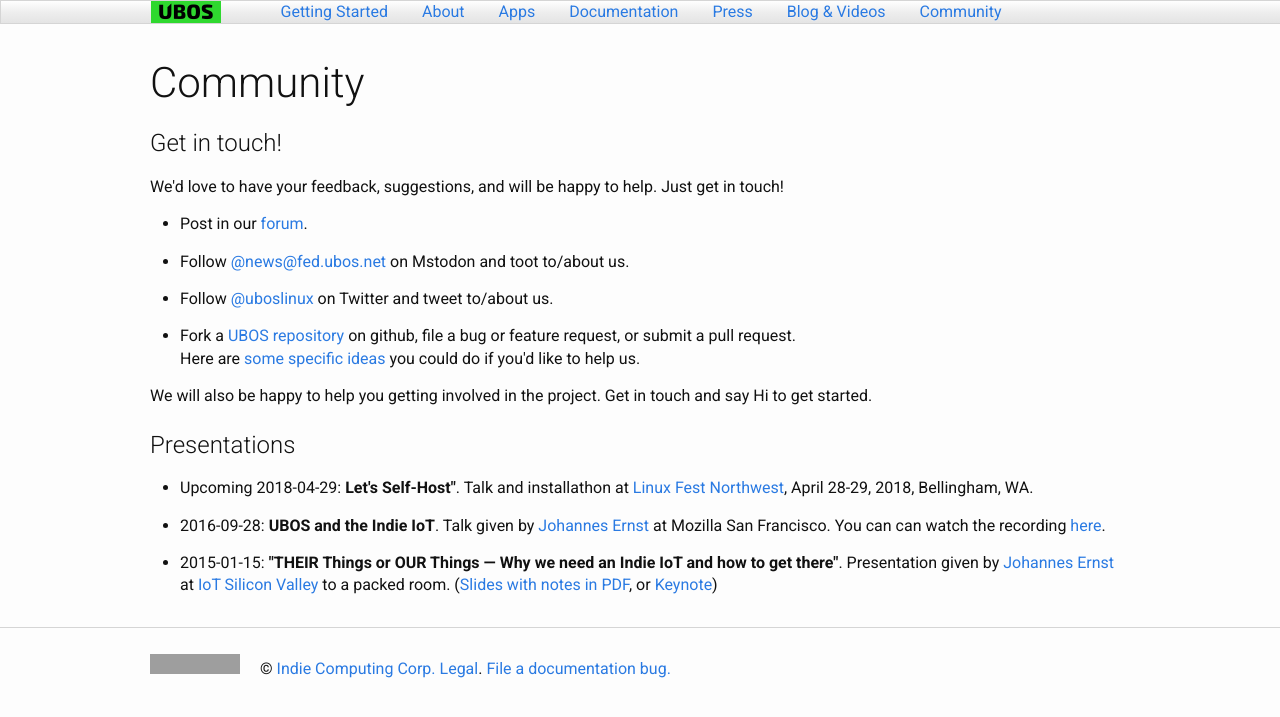
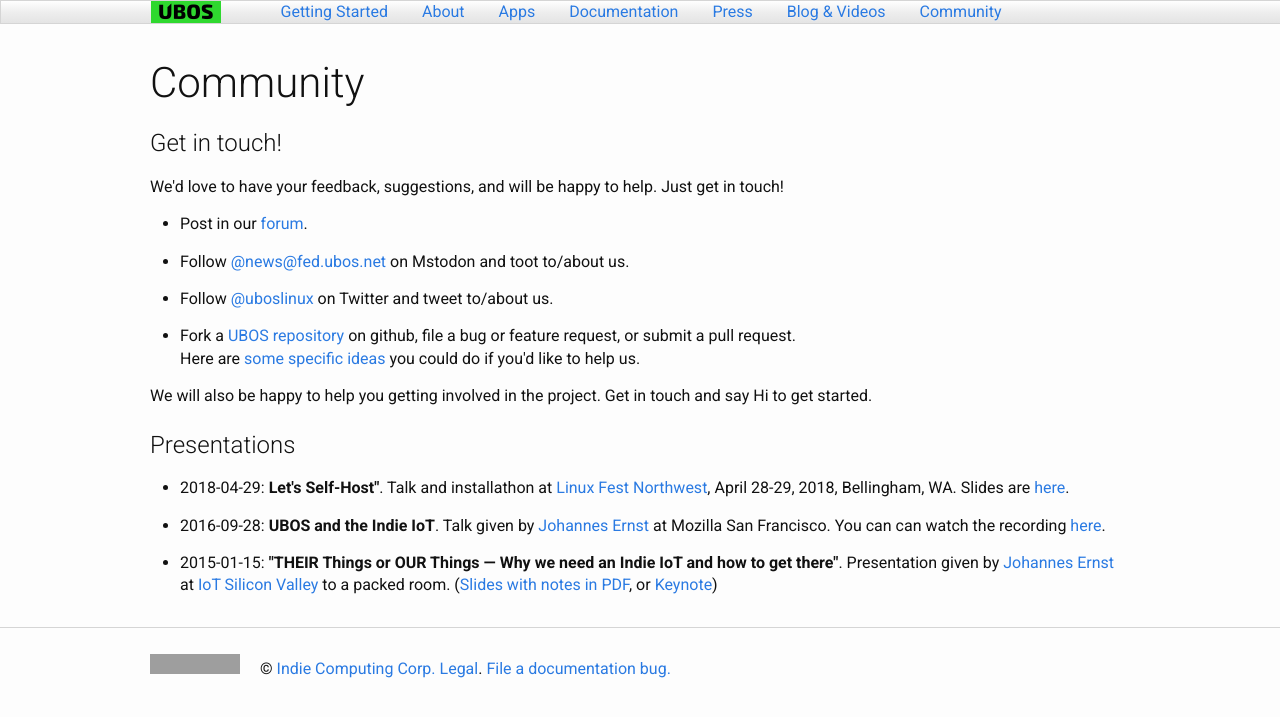
Before and after one commit to uboslinux/ubos-docs, a Jekyll site: the page built from jekyll/community/index.html, in a window 1280 px wide. Shown: the top 717 px of the page. Built offline with Jekyll 4.4.1, drawn with Linux system fonts in a browser that asks for light colours; grey boxes are pictures that could not be loaded.

Commit message:
Added slides link. And minor fixes.

```diff
--- a/jekyll/community/index.html
+++ b/jekyll/community/index.html
@@ -31,9 +31,9 @@ Just get in touch!</p>
 <h2>Presentations</h2>
 
 <ul>
- <li>Upcoming 2018-04-29: <strong>Let's Self-Host"</strong>. Talk and installathon at
+ <li>2018-04-29: <strong>Let's Self-Host"</strong>. Talk and installathon at
      <a href="https://www.linuxfestnorthwest.org/conferences/lfnw18">Linux Fest Northwest</a>,
-     April 28-29, 2018, Bellingham, WA.</li>
+     April 28-29, 2018, Bellingham, WA. Slides are <a href="https://upon2020.com/slides/lets-self-host/">here</a>.</li>
  <li>2016-09-28: <strong>UBOS and the Indie IoT</strong>. Talk given by
      <a href="http://upon2020.com/">Johannes Ernst</a> at Mozilla San Francisco.
      You can can watch the recording
--- a/jekyll/quickstart/index.html
+++ b/jekyll/quickstart/index.html
@@ -34,7 +34,7 @@ div#ubos-amazon-ec2-image-latest {
 }
 </style>
 <h2>On a device or server</h2>
-<p>This page is for experienced Linux administrators. A detailed step-by-step guide can be found
+<p>A more detailed step-by-step guide can be found
    in the <a href="/docs/users/">user documentation</a>.</p>
 <table id="platforms">
  <tr>
--- a/sphinx/users/installation/virtualbox.rst
+++ b/sphinx/users/installation/virtualbox.rst
@@ -13,7 +13,7 @@ be switched on in the BIOS first. See `VirtualBox documentation <https://www.vir
 #. `Download VirtualBox <https://www.virtualbox.org/wiki/Downloads>`_ from virtualbox.org
    and install it if you haven't already.
 
-#. Download the UBOS boot image for VirtualBox from `depot.ubos.net`.
+#. Download the UBOS boot image for VirtualBox from ``depot.ubos.net``.
    Beta images for Virtualbox (64bit) are at
    `http://depot.ubos.net/yellow/x86_64/images <http://depot.ubos.net/yellow/x86_64/images>`_.
    Look for a file named ``ubos_yellow_x86_64-vbox_LATEST.vmdk.xz``.
```
